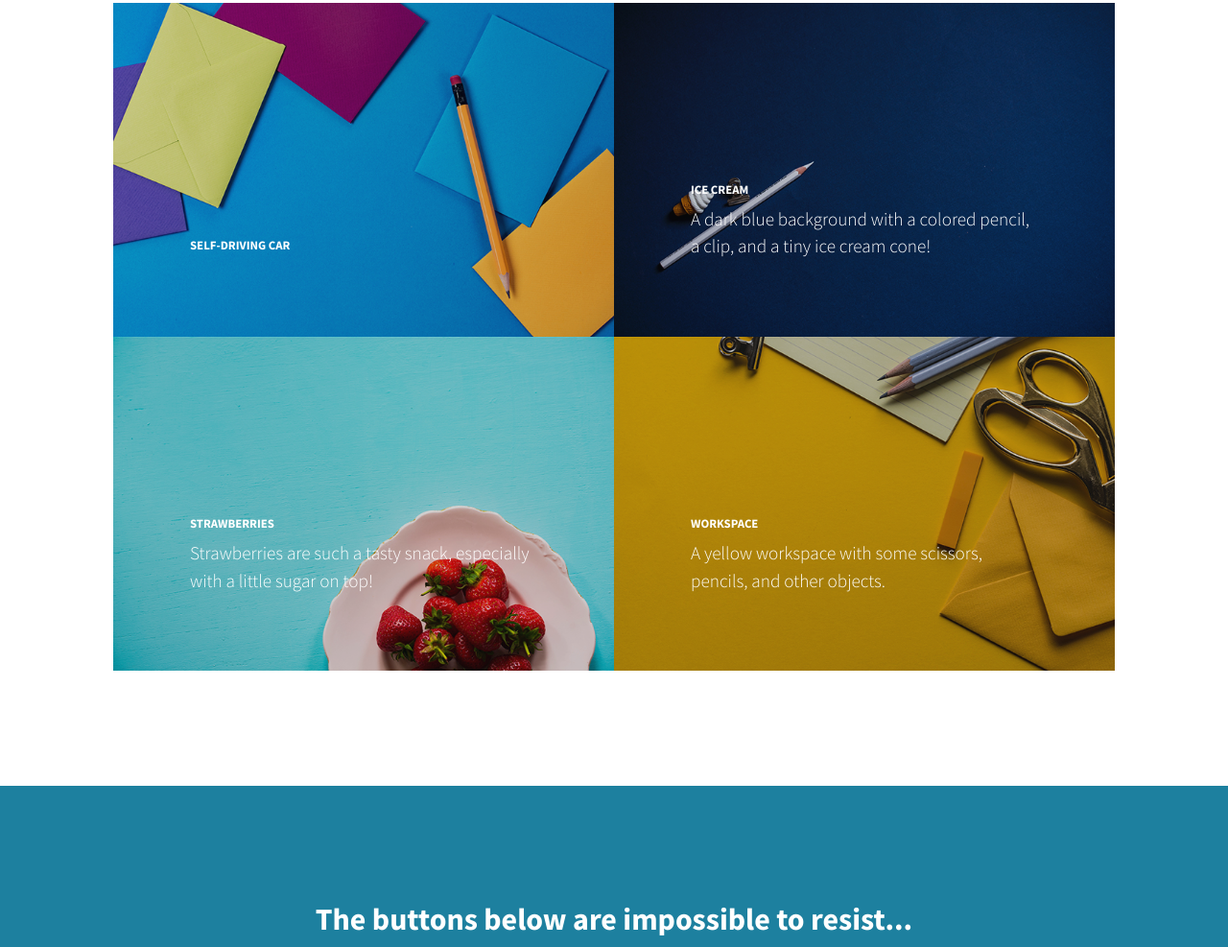
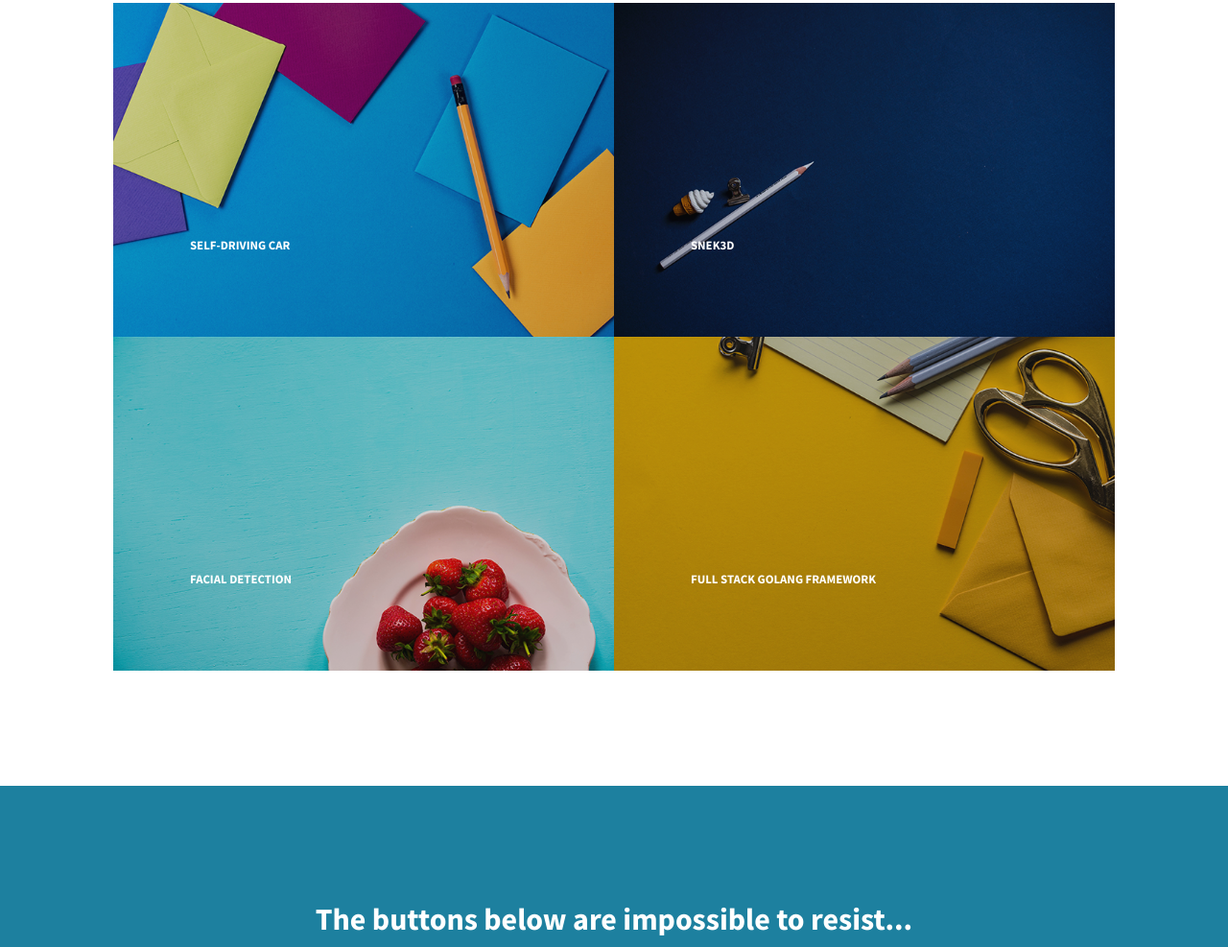
Before and after one commit to cokl6451/Portfolio, a plain HTML site: page index.html in a window 1280 px wide. Shown: the part 2657-3644 px from the top of the page at 96% size. Drawn offline with nearby package versions, Linux system fonts and the light colour scheme.

Commit message:
add placeholders for project pages

```diff
--- a/index.html
+++ b/index.html
@@ -106,11 +106,11 @@
                         </a>
                     </div>
                     <div class="col-lg-6">
-                        <a class="portfolio-item" href="#!">
+                        <a class="portfolio-item" href="https://github.com/cokl6451/Snek3D">
                             <div class="caption">
                                 <div class="caption-content">
-                                    <div class="h2">Ice Cream</div>
-                                    <p class="mb-0">A dark blue background with a colored pencil, a clip, and a tiny ice cream cone!</p>
+                                    <div class="h2">Snek3D</div>
+                                    <p class="mb-0"></p>
                                 </div>
                             </div>
                             <img class="img-fluid" src="assets/img/portfolio-2.jpg" alt="..." />
@@ -120,8 +120,8 @@
                         <a class="portfolio-item" href="#!">
                             <div class="caption">
                                 <div class="caption-content">
-                                    <div class="h2">Strawberries</div>
-                                    <p class="mb-0">Strawberries are such a tasty snack, especially with a little sugar on top!</p>
+                                    <div class="h2">Facial Detection</div>
+                                    <p class="mb-0"></p>
                                 </div>
                             </div>
                             <img class="img-fluid" src="assets/img/portfolio-3.jpg" alt="..." />
@@ -131,8 +131,8 @@
                         <a class="portfolio-item" href="#!">
                             <div class="caption">
                                 <div class="caption-content">
-                                    <div class="h2">Workspace</div>
-                                    <p class="mb-0">A yellow workspace with some scissors, pencils, and other objects.</p>
+                                    <div class="h2">Full Stack Golang Framework</div>
+                                    <p class="mb-0"></p>
                                 </div>
                             </div>
                             <img class="img-fluid" src="assets/img/portfolio-4.jpg" alt="..." />
```
